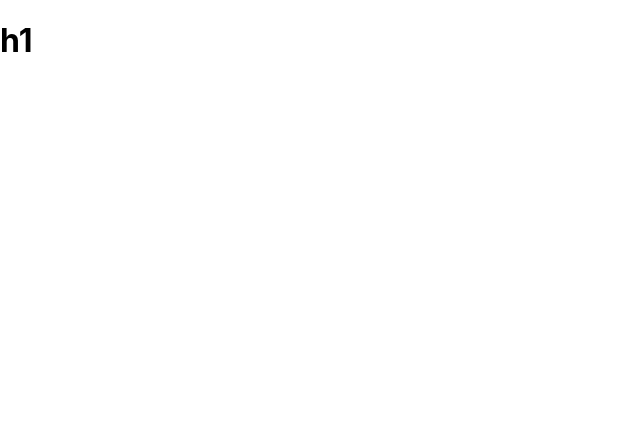
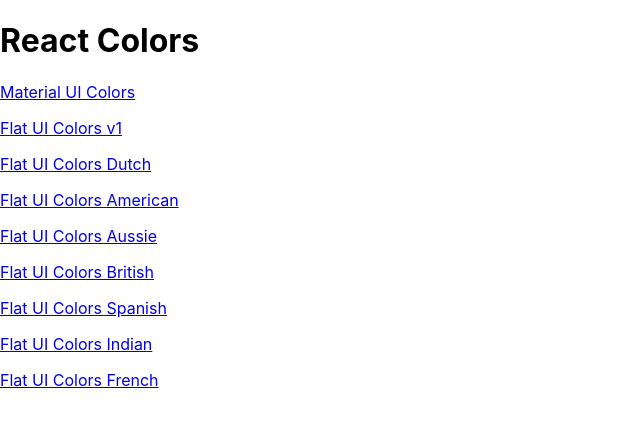
Before and after one commit to zivkaplan/React-Color-project, a React (Create React App) app: page / in a window 1280 px wide. Shown: the top 424 px of the page, without its empty margins (0-640 px from the left). Built offline with nearby package versions, Linux system fonts and the light colour scheme.

Commit message:
added PaletteList component and Link

```diff
--- a/src/App.js
+++ b/src/App.js
@@ -3,6 +3,7 @@
 import { Route, Switch } from 'react-router-dom';
 import seedColors from './seedColors';
 import Palette from './components/Palette';
+import PaletteList from './components/PaletteList';
 import generatePalette from './colorHelpers';
 class App extends React.Component {
     findPalette(id) {
@@ -11,7 +12,11 @@
     render() {
         return (
             <Switch>
-                <Route exact path="/" render={() => <h1>h1</h1>} />
+                <Route
+                    exact
+                    path="/"
+                    render={() => <PaletteList palettes={seedColors} />}
+                />
                 <Route
                     exact
                     path="/palette/:id"
--- a/src/components/Navbar.js
+++ b/src/components/Navbar.js
@@ -1,4 +1,5 @@
 import React from 'react';
+import { Link } from 'react-router-dom';
 import Slider from 'rc-slider';
 import 'rc-slider/assets/index.css';
 import './css/Navbar.css';
@@ -11,7 +12,7 @@
 export default class Navbar extends React.Component {
     constructor(props) {
         super(props);
-        this.state = { colorFormat: 'hex', open: true };
+        this.state = { colorFormat: 'hex', open: false };
         this.handleFormatChange = this.handleFormatChange.bind(this);
         this.closeSnackbar = this.closeSnackbar.bind(this);
     }
@@ -27,7 +28,7 @@
         return (
             <header className="Navbar">
                 <div className="logo">
-                    <a href="#">react-color-picker</a>
+                    <Link to="/">react-color-picker</Link>
                 </div>
                 <div className="slider-container">
                     <span>Level: {this.props.level}</span>
--- /dev/null
+++ b/src/components/PaletteList.js
@@ -0,0 +1,18 @@
+import React from 'react';
+import { Link } from 'react-router-dom';
+export default class PaletteList extends React.Component {
+    render() {
+        return (
+            <div>
+                <h1>React Colors</h1>
+                {this.props.palettes.map((palette) => (
+                    <p>
+                        <Link to={`/palette/${palette.id}`}>
+                            {palette.paletteName}
+                        </Link>
+                    </p>
+                ))}
+            </div>
+        );
+    }
+}
```
